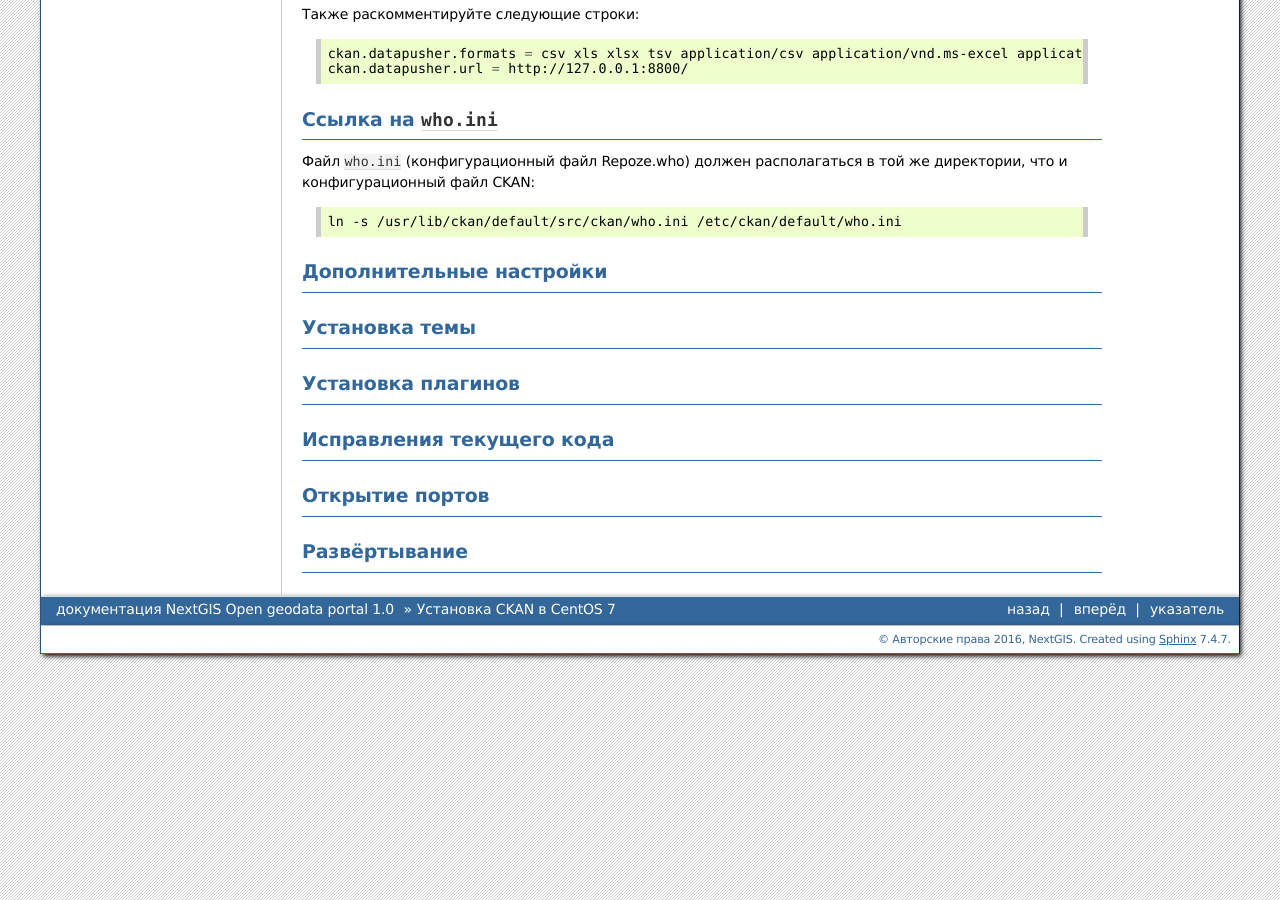
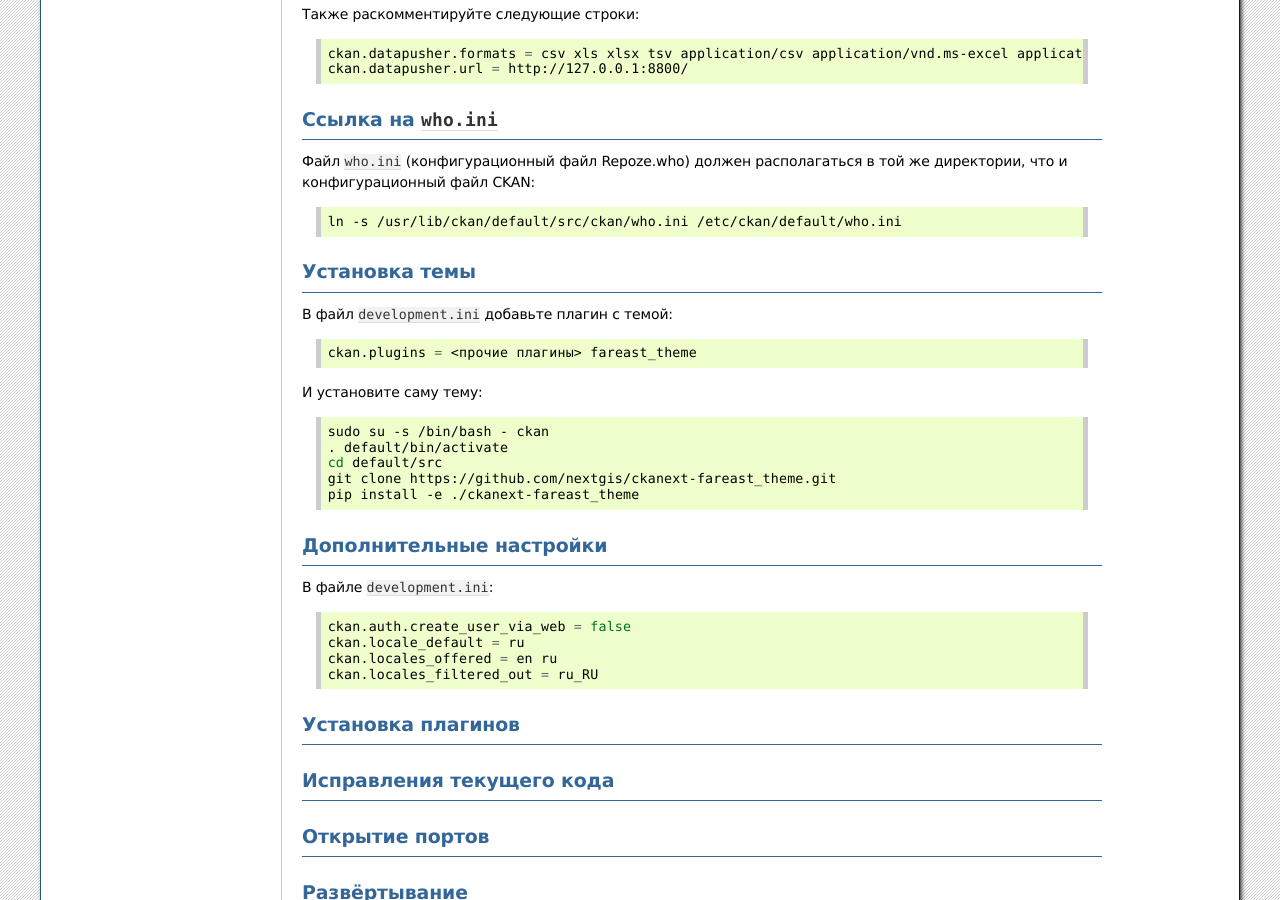
Before and after one commit to nextgis/docs_ogportal, a Sphinx documentation site: the page built from source/install.rst, in a window 1280 px wide and 900 px high, scrolled down 4776 px. Built offline with Sphinx 7.4.7, drawn with Linux system fonts in a browser that asks for light colours; formulas are drawn with MathJax 3; some of the changed text lies outside the part shown.

Commit message:
Установка темы и Дополнительные настройки

```diff
--- a/source/install.rst
+++ b/source/install.rst
@@ -365,12 +365,37 @@ PostgreSQL при старте системы:
     ln -s /usr/lib/ckan/default/src/ckan/who.ini /etc/ckan/default/who.ini
 
 
+Установка темы
+--------------
+
+В файл ``development.ini`` добавьте плагин с темой:
+
+.. code:: bash
+
+    ckan.plugins = <прочие плагины> fareast_theme
+
+И установите саму тему:
+
+.. code:: bash
+
+    sudo su -s /bin/bash - ckan
+    . default/bin/activate
+    cd default/src
+    git clone https://github.com/nextgis/ckanext-fareast_theme.git
+    pip install -e ./ckanext-fareast_theme
+
+
 Дополнительные настройки
 ------------------------
 
+В файлe ``development.ini``:
 
-Установка темы
---------------
+.. code:: bash
+
+    ckan.auth.create_user_via_web = false
+    ckan.locale_default = ru
+    ckan.locales_offered = en ru
+    ckan.locales_filtered_out = ru_RU
 
 
 Установка плагинов
```
Also changed, not shown: other parts of source/install.rst (+1 -1 lines).
